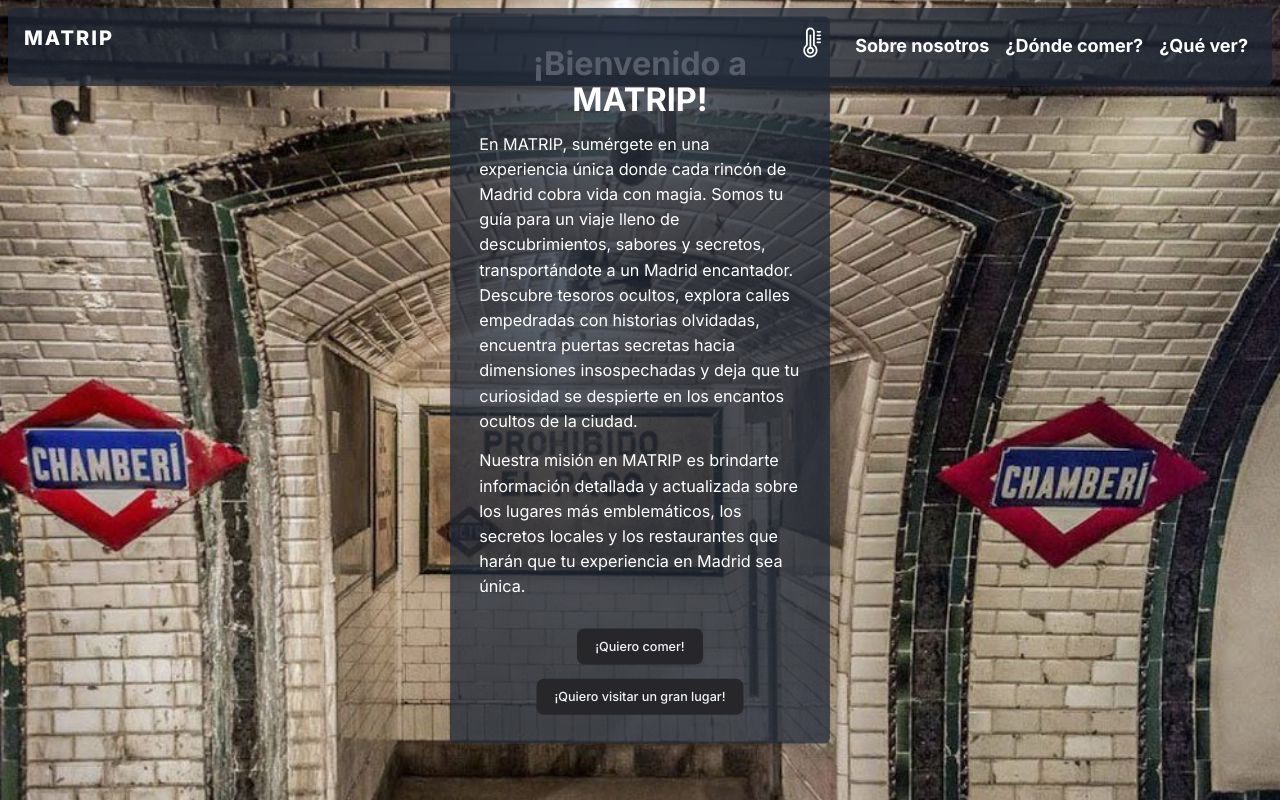
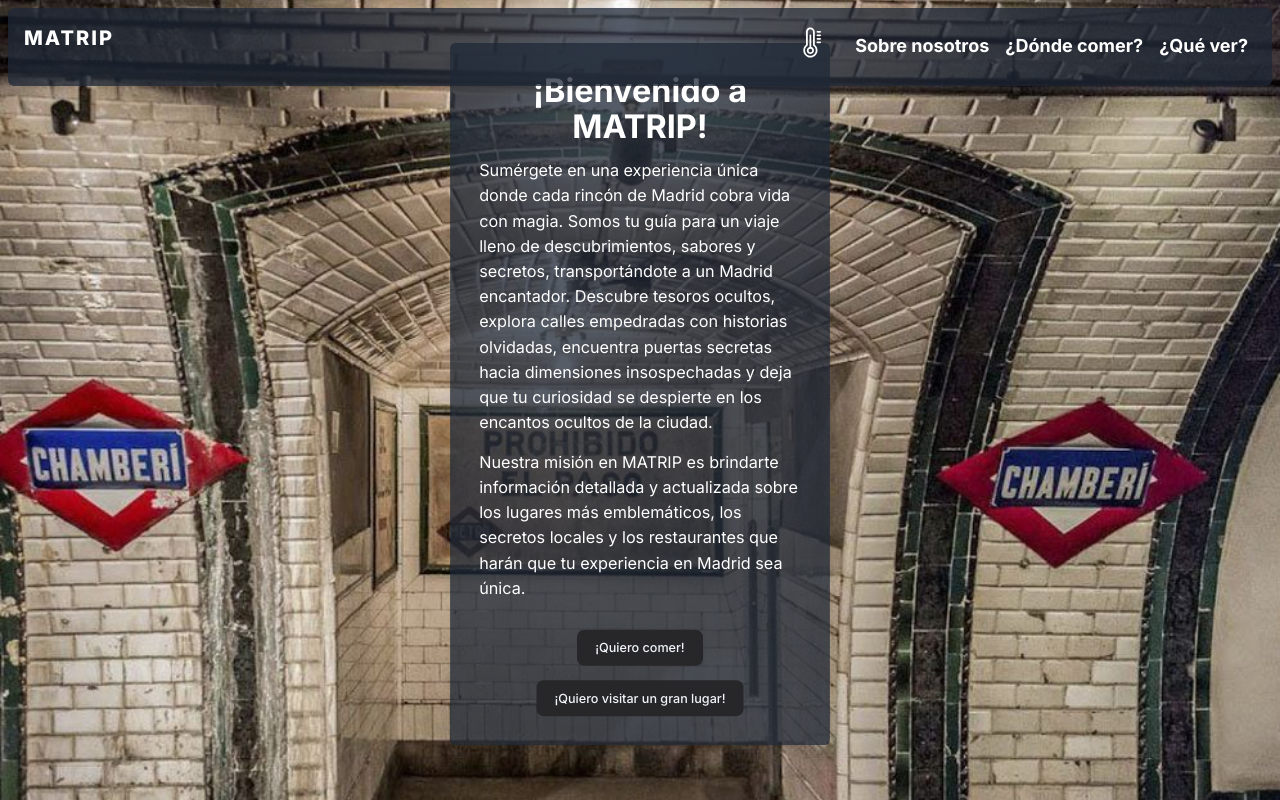
Before and after one commit to EzequielPalma/Matrip, a Next.js app: page /sobrenosotros in a window 1280 px wide. Built offline with nearby package versions, Linux system fonts and the light colour scheme.

Commit message:
Detalles y elementos que sobraban.

```diff
--- a/src/app/components/FrontPageComer.js
+++ b/src/app/components/FrontPageComer.js
@@ -3,9 +3,6 @@ import FetchRestaurantes from './FetchRestaurantes';
 
 
 const FrontPageComer = () => {
-
-
-
   return (
       <main id="comer" className="bg-center bg-fixed bg-no-repeat bg-center bg-cover h-screen relative">
         <div className="mx-2 text-center">
--- a/src/app/components/FrontPageQuever.js
+++ b/src/app/components/FrontPageQuever.js
@@ -4,10 +4,6 @@ import FetchLugares from './FetchLugares';
 
 
 const FrontPageQuever = () => {
-  const [isNavOpen, setIsNavOpen] = useState(false);
-
-
-
   return (
       <main id="quever" className="bg-center bg-fixed bg-no-repeat bg-center bg-cover h-screen relative">
         <div className="mx-2 text-center">
--- a/src/app/components/FrontPageSobreNosotros.js
+++ b/src/app/components/FrontPageSobreNosotros.js
@@ -1,13 +1,8 @@
 'use client'
-import React, { useState } from 'react';
 import SobreNosotros from './SobreNosotros';
 
 
 const FrontPageSobreNosotros = () => {
-  const [isNavOpen, setIsNavOpen] = useState(false);
-
-
-
   return (
 
       <main id="sobrenosotros" className="bg-center bg-fixed bg-no-repeat bg-center bg-cover h-screen relative">
--- a/src/app/components/Navbar.js
+++ b/src/app/components/Navbar.js
@@ -50,8 +50,8 @@ export default function Navbar() {
         {!isOpen && (
           <button onClick={toggleMenu} className="text-white">
             {/* Icono de menú hamburguesa de Heroicons */}
-            <svg xmlns="http://www.w3.org/2000/svg" fill="none" viewBox="0 0 24 24" stroke-width="1.5" stroke="currentColor" className="w-6 h-6">
-              <path stroke-linecap="round" stroke-linejoin="round" d="M3.75 6.75h16.5M3.75 12h16.5m-16.5 5.25h16.5" />
+            <svg xmlns="http://www.w3.org/2000/svg" fill="none" viewBox="0 0 24 24" strokeWidth="1.5" stroke="currentColor" className="w-6 h-6">
+              <path strokeLinecap="round" strokeLinejoin="round" d="M3.75 6.75h16.5M3.75 12h16.5m-16.5 5.25h16.5" />
             </svg>
           </button>
         )}
--- a/src/app/components/SobreNosotros.js
+++ b/src/app/components/SobreNosotros.js
@@ -11,7 +11,7 @@ export default function SobreNosotros() {
         <div className="text-center">
           <h1 className="sm:text-4xl text-lg font-bold text-white mb-4">¡Bienvenido a MATRIP!</h1>
 
-          <p className="text-white text-sm  sm:text-lg mt-4 text-left">En MATRIP, sumérgete en una experiencia única donde cada rincón de Madrid cobra vida con magia. Somos tu guía para un viaje lleno de descubrimientos, sabores y secretos, transportándote a un Madrid encantador. Descubre tesoros ocultos, explora calles empedradas con historias olvidadas, encuentra puertas secretas hacia dimensiones insospechadas y deja que tu curiosidad se despierte en los encantos ocultos de la ciudad.</p>
+          <p className="text-white text-sm  sm:text-lg mt-4 text-left">Sumérgete en una experiencia única donde cada rincón de Madrid cobra vida con magia. Somos tu guía para un viaje lleno de descubrimientos, sabores y secretos, transportándote a un Madrid encantador. Descubre tesoros ocultos, explora calles empedradas con historias olvidadas, encuentra puertas secretas hacia dimensiones insospechadas y deja que tu curiosidad se despierte en los encantos ocultos de la ciudad.</p>
           <p className="text-white sm:text-lg text-sm mt-4 text-left">Nuestra misión en MATRIP es brindarte información detallada y actualizada sobre los lugares más emblemáticos, los secretos locales y los restaurantes que harán que tu experiencia en Madrid sea única.</p>
           <div className="flex flex-col items-center mt-4">
             <button className="text-slate-100	 bg-zinc-800 hover:bg-blue-800 focus:ring-4 focus:outline-none focus:ring-blue-300 font-medium rounded-lg text-sm px-5 py-2.5 text-center  mt-4">
--- a/src/app/dondecomer/page.js
+++ b/src/app/dondecomer/page.js
@@ -1,4 +1,3 @@
-
 import FrontPageComer from '../components/FrontPageComer'
 
 
--- a/src/app/quever/page.js
+++ b/src/app/quever/page.js
@@ -1,4 +1,3 @@
-import React from 'react'
 import FrontPageQuever from '../components/FrontPageQuever'
 
 export default function page() {
--- a/src/app/sobrenosotros/page.js
+++ b/src/app/sobrenosotros/page.js
@@ -1,4 +1,3 @@
-import React from 'react'
 import FrontPageSobreNosotros from '../components/FrontPageSobreNosotros'
 
 export default function page() {
```
